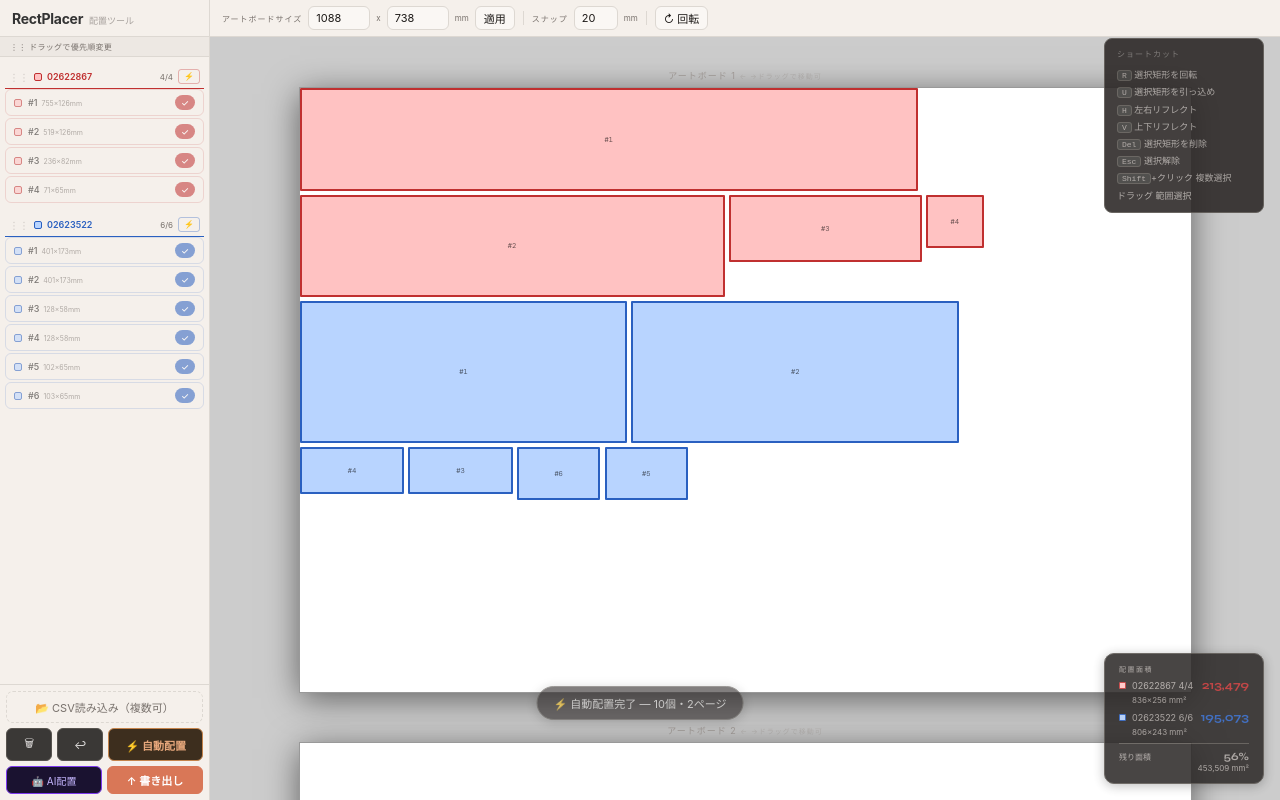
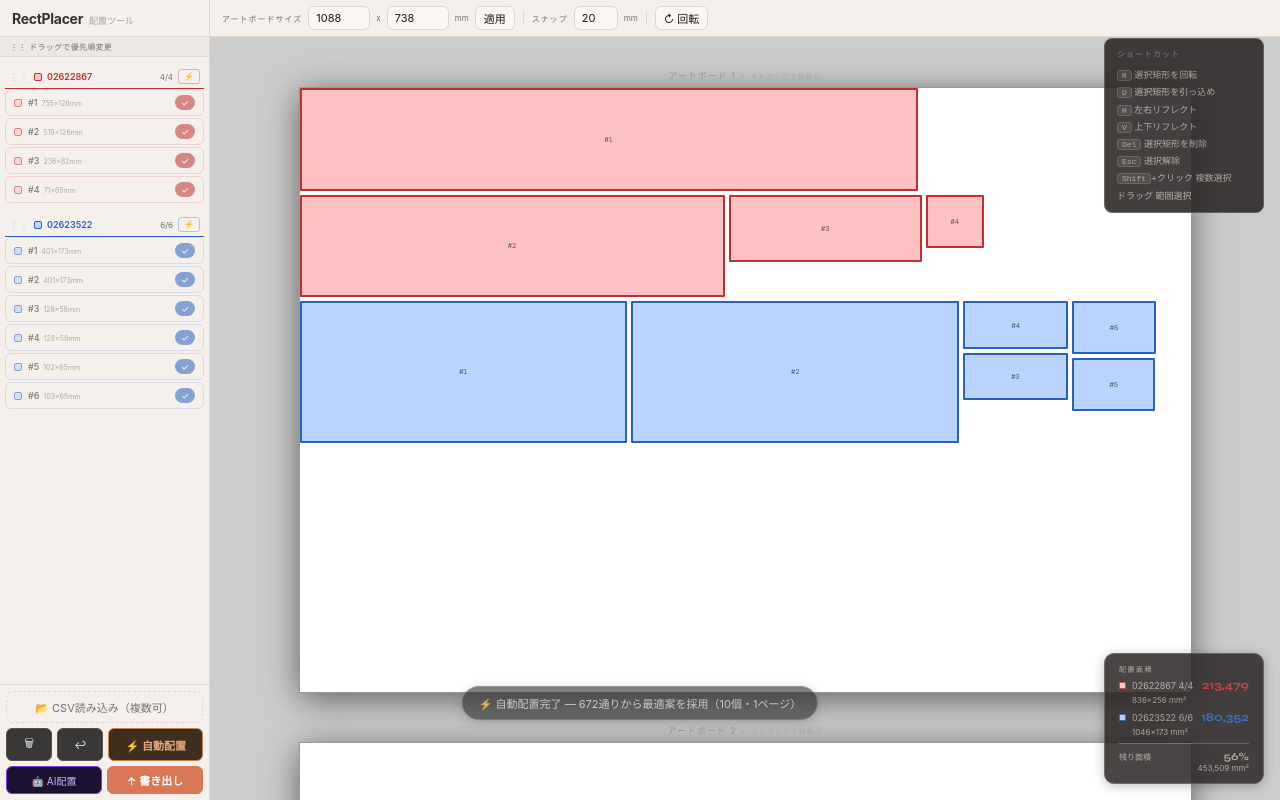
Before and after one commit to karabuki/yk, a plain HTML site: page index.html in a window 1280 px wide. Both pictures are taken after a click on the button "⚡ 自動配置". Drawn offline with nearby package versions, Linux system fonts and the light colour scheme; a web font is replaced by a local one.

Commit message:
Update index.html

```diff
--- a/index.html
+++ b/index.html
@@ -177,8 +177,7 @@ html,body{height:100%;width:100%;font-family:-apple-system,BlinkMacSystemFont,'S
     <div class="form-group"><label>ファイル名</label><input type="text" id="export-name" value="artboard"></div>
     <div class="form-group"><label>フォーマット</label>
       <select id="export-fmt"><option value="svg">SVG</option><option value="ai">AI (SVG)</option><option value="jpg">JPG</option><option value="pdf">PDF</option></select></div>
-    <div class="form-group"><label>単位</label>
-      <select id="export-unit"><option value="mm" selected>mm</option><option value="pt">pt</option><option value="px">px</option></select></div>
+
     <div class="modal-actions">
       <button class="btn" id="cancel-export" style="flex:1">キャンセル</button>
       <button class="btn accent" id="do-export" style="flex:1">ダウンロード</button>
@@ -1142,104 +1141,162 @@ function autoPlaceGroup(gid){
    AUTO PLACE  —  4パターン対応
    pattern: 'wide' | 'tall' | 'square' | 'balance'
 ══════════════════════════════════════════════════════ */
+/* ══════════════════════════════════════════════════════
+   AUTO PLACE v3 — 多パターン試行 + 棚の隙間埋め
+   ──────────────────────────────────────────────────
+   ① 各CSVグループごとに、条件を変えた棚詰めを数百通り試し、
+      グループのBBox面積が最小になるものを採用する
+      （向き / ソート順 / 高さ比率 / 棚の選び方 / 積み重ね）
+   ② 棚の中に「列」を作り、背の低い矩形を縦に積み重ねて
+      棚の高さの余白を埋める（隙間埋め）
+   グループ間は前グループの下端でスパッと切る。
+   入りきらなければ次のアートボードへ。
+══════════════════════════════════════════════════════ */
+const PACK_OPTS=(()=>{
+  const list=[];
+  for(const orient of['wide','asis','tall'])
+    for(const sort of['maxSide','area','height','width'])
+      for(const ratio of[0,0.3,0.4,0.5,0.6,0.7,0.85])
+        for(const policy of['last','firstfit'])
+          for(const stack of[true,false])
+            list.push({orient,sort,ratio,policy,stack});
+  return list;
+})();
+
+function orientItem(it,orient){
+  let w=it.w,h=it.h;
+  if(orient==='wide'&&h>w){w=it.h;h=it.w;}
+  else if(orient==='tall'&&w>h){w=it.h;h=it.w;}
+  return{w,h};
+}
+
+// 1つの条件でグループを棚詰めする（状態は変更しない）
+// floors: 各ボードの使用開始Y（前グループの下端+マージン）。足りなければ0で追加
+function packGroupTrial(items,opt,startBi,floors,W,H,m){
+  const oriented=items.map(it=>({it,...orientItem(it,opt.orient)}));
+  const key={
+    maxSide:o=>[Math.max(o.w,o.h),Math.min(o.w,o.h)],
+    area:o=>[o.w*o.h,Math.max(o.w,o.h)],
+    height:o=>[o.h,o.w],
+    width:o=>[o.w,o.h],
+  }[opt.sort];
+  oriented.sort((a,b)=>{const ka=key(a),kb=key(b);return kb[0]-ka[0]||kb[1]-ka[1]});
+
+  const states={};// bi -> {shelves:[]}
+  const st=bi=>states[bi]||(states[bi]={shelves:[]});
+  const floorOf=bi=>bi<floors.length?floors[bi]:0;
+  const out=[];
+
+  function tryBoard(bi,pw,ph){
+    const s=st(bi);
+    const shelves=s.shelves;
+    const cands=opt.policy==='last'?shelves.slice(-1):shelves;
+    for(const sh of cands){
+      const isLast=sh===shelves[shelves.length-1];
+      // ② 隙間埋め: 既存の列の下に積む
+      if(opt.stack){
+        for(const col of sh.cols){
+          if(pw<=col.w+1e-6&&col.usedH+m+ph<=sh.h+1e-6){
+            const y=sh.y+col.usedH+m;
+            col.usedH+=m+ph;
+            return{x:col.x,y};
+          }
+        }
+      }
+      // 新しい列として棚の右に置く
+      const fitsW=sh.x+pw<=W+1e-6;
+      const ratioOk=ph>=sh.h*opt.ratio-1e-6;
+      const fitsH=ph<=sh.h+1e-6||(isLast&&sh.y+ph<=H+1e-6);
+      if(fitsW&&ratioOk&&fitsH){
+        const x=sh.x;
+        if(ph>sh.h)sh.h=ph;
+        sh.cols.push({x,w:pw,usedH:ph});
+        sh.x+=pw+m;
+        return{x,y:sh.y};
+      }
+    }
+    // 新しい棚
+    const last=shelves[shelves.length-1];
+    const y=last?last.y+last.h+m:floorOf(bi);
+    if(pw<=W+1e-6&&y+ph<=H+1e-6){
+      shelves.push({y,h:ph,x:pw+m,cols:[{x:0,w:pw,usedH:ph}]});
+      return{x:0,y};
+    }
+    return null;
+  }
+
+  let fails=0;
+  for(const o of oriented){
+    let placed=false;
+    for(let bi=startBi;bi<startBi+30&&!placed;bi++){
+      const variants=o.w===o.h?[[o.w,o.h]]:[[o.w,o.h],[o.h,o.w]];
+      for(const[pw,ph]of variants){
+        const pos=tryBoard(bi,pw,ph);
+        if(pos){out.push({bi,x:pos.x,y:pos.y,w:pw,h:ph,item:o.it});placed=true;break;}
+      }
+    }
+    if(!placed)fails++;
+  }
+
+  // スコア: 失敗数 → 使ったボード数 → BBox面積合計 → 最終ボードの下端
+  const byBoard={};
+  for(const p of out)(byBoard[p.bi]=byBoard[p.bi]||[]).push(p);
+  let area=0,lastBi=startBi,bottom=0;
+  for(const bi in byBoard){
+    const ps=byBoard[bi];
+    const x1=Math.min(...ps.map(p=>p.x)),y1=Math.min(...ps.map(p=>p.y));
+    const x2=Math.max(...ps.map(p=>p.x+p.w)),y2=Math.max(...ps.map(p=>p.y+p.h));
+    area+=(x2-x1)*(y2-y1);
+    if(+bi>=lastBi){lastBi=+bi;bottom=y2;}
+  }
+  return{out,score:[fails,lastBi,area,bottom]};
+}
+
+function bestPackGroup(items,startBi,floors,W,H,m){
+  let best=null;
+  for(const opt of PACK_OPTS){
+    const r=packGroupTrial(items,opt,startBi,floors,W,H,m);
+    if(!best){best=r;continue;}
+    for(let i=0;i<r.score.length;i++){
+      if(r.score[i]<best.score[i]-1e-6){best=r;break;}
+      if(r.score[i]>best.score[i]+1e-6)break;
+    }
+  }
+  return best;
+}
+
 function autoPlace(){
   if(!rects.length){toast('CSVを読み込んでください');return}
   ap().forEach(p=>rmEl(p.id));boards=[];nextPlacedId=1;nextBoardId=1;clrSel();
+  eb(nextBoardId++);
 
   const sgs=[...csvGroups].sort((a,b)=>a.priority-b.priority);
-  eb(nextBoardId++);
-
-  const boardShelf={};
-  function getShelf(bid){
-    if(!boardShelf[bid])boardShelf[bid]={shelfX:0,shelfY:0,shelfH:0,shelfBaseH:0,nextY:0};
-    return boardShelf[bid];
-  }
-
-  for(let gi=0;gi<sgs.length;gi++){
-    const grp=sgs[gi];
-    // 最大辺降順ソート（大きい矩形から横長で詰める）
-    const items=rects.filter(r=>r.groupId===grp.id).map(r=>({...r}))
-      .sort((a,b)=>Math.max(b.w,b.h)-Math.max(a.w,a.h)||Math.min(b.w,b.h)-Math.min(a.w,a.h));
-
-    // このグループの開始Y = 前グループBBoxの下端
-    let groupStartY=0;
-    if(gi>0){
-      const prevPs=boards.flatMap(b=>b.placed).filter(p=>p.groupId===sgs[gi-1].id);
-      if(prevPs.length)groupStartY=Math.max(...prevPs.map(p=>p.y+p.h))+RECT_MARGIN;
-    }
-
-    // 高さ比率: 棚の基準高さ×0.5以上でないと別棚へ
-    // → サイズが揃った矩形のみ同じ行に並ぶ（省スペース）
-    const HEIGHT_RATIO=0.5;
-
-    for(const item of items){
-      // 最大辺を横（幅）にする
-      let pw=item.w, ph=item.h;
-      if(ph>pw){pw=item.h;ph=item.w;}
-
-      let done=false;
-      for(let bi=0;bi<boards.length&&!done;bi++){
-        const board=boards[bi];
-        const sh=getShelf(board.id);
-        const startY=gi===0?0:(bi===0?groupStartY:0);
-
-        // 棚のYが開始Yより前なら開始Yに移動
-        if(sh.shelfY<startY){
-          sh.shelfX=0;sh.shelfY=startY;sh.shelfH=0;sh.shelfBaseH=0;sh.nextY=startY;
-        }
-
-        // 高さ比率チェック: 棚の基準高さ×HEIGHT_RATIO以上かどうか
-        const heightOk=sh.shelfBaseH===0||ph>=sh.shelfBaseH*HEIGHT_RATIO;
-        const widthOk=sh.shelfX+pw<=artboardW;
-        const vertOk=sh.shelfY+ph<=artboardH;
-
-        if(widthOk&&vertOk&&heightOk){
-          // 現在の棚に配置
-          const pid=nextPlacedId++;
-          board.placed.push({id:pid,rectId:item.id,groupId:item.groupId,
-            x:sh.shelfX,y:sh.shelfY,w:pw,h:ph,
-            fill:item.fill,border:item.border,name:item.name});
-          if(sh.shelfBaseH===0)sh.shelfBaseH=ph;
-          sh.shelfH=Math.max(sh.shelfH,ph);
-          sh.nextY=Math.max(sh.nextY,sh.shelfY+sh.shelfH);
-          sh.shelfX+=pw+RECT_MARGIN;
-          done=true;
-        } else {
-          // 次の棚へ
-          const ny=sh.nextY+RECT_MARGIN;
-          if(ny+ph<=artboardH){
-            sh.shelfX=0;sh.shelfY=ny;sh.shelfH=ph;sh.shelfBaseH=ph;sh.nextY=ny+ph;
-            const pid=nextPlacedId++;
-            board.placed.push({id:pid,rectId:item.id,groupId:item.groupId,
-              x:0,y:ny,w:pw,h:ph,
-              fill:item.fill,border:item.border,name:item.name});
-            sh.shelfX=pw+RECT_MARGIN;
-            done=true;
-          }
-        }
-      }
-
-      if(!done){
-        const newBid=nextBoardId++;eb(newBid);
-        const board=boards[boards.length-1];
-        const sh=getShelf(board.id);
-        sh.shelfX=0;sh.shelfY=0;sh.shelfH=0;sh.shelfBaseH=0;sh.nextY=0;
-        if(pw<=artboardW&&ph<=artboardH){
-          const pid=nextPlacedId++;
-          board.placed.push({id:pid,rectId:item.id,groupId:item.groupId,
-            x:0,y:0,w:pw,h:ph,
-            fill:item.fill,border:item.border,name:item.name});
-          sh.shelfBaseH=ph;sh.shelfH=ph;sh.nextY=ph;sh.shelfX=pw+RECT_MARGIN;
-          done=true;
-        }
-        if(!done)toast('配置不可: '+item.name);
-      }
-    }
+  const floors=[0]; // 各ボードの次グループ開始Y
+  let trials=0;
+
+  for(const grp of sgs){
+    const items=rects.filter(r=>r.groupId===grp.id);
+    if(!items.length)continue;
+    // 開始ボード = 何か置かれている最後のボード
+    let startBi=0;
+    for(let i=0;i<floors.length;i++)if(floors[i]>0)startBi=i;
+    const best=bestPackGroup(items,startBi,floors,artboardW,artboardH,RECT_MARGIN);
+    trials+=PACK_OPTS.length;
+    for(const pl of best.out){
+      while(boards.length<=pl.bi)eb(nextBoardId++);
+      while(floors.length<=pl.bi)floors.push(0);
+      const it=pl.item;
+      boards[pl.bi].placed.push({id:nextPlacedId++,rectId:it.id,groupId:it.groupId,
+        x:roundMm(pl.x),y:roundMm(pl.y),w:pl.w,h:pl.h,
+        fill:it.fill,border:it.border,name:it.name});
+      floors[pl.bi]=Math.max(floors[pl.bi],pl.y+pl.h+RECT_MARGIN);
+    }
+    if(best.score[0]>0)toast('⚠ '+best.score[0]+'個が配置できませんでした');
   }
 
   while(boards.length<2)eb(nextBoardId++);
   renderBoards();renderSidebar();updateStats();
-  toast('⚡ 自動配置完了 — '+ap().length+'個・'+boards.length+'ページ');
+  toast('⚡ 自動配置完了 — '+trials+'通りから最適案を採用（'+ap().length+'個・'+boards.filter(b=>b.placed.length).length+'ページ）');
 }
 
 /* パターン別位置探索
@@ -1347,7 +1404,7 @@ document.getElementById('export-btn').onclick=()=>{
 };
 document.getElementById('cancel-export').onclick=()=>document.getElementById('export-modal').classList.remove('open');
 document.getElementById('do-export').onclick=()=>{
-  expFile(document.getElementById('export-name').value||'artboard',document.getElementById('export-fmt').value,document.getElementById('export-unit').value);
+  expFile(document.getElementById('export-name').value||'artboard',document.getElementById('export-fmt').value,'mm');
   document.getElementById('export-modal').classList.remove('open');
 };
 function cu(mm,u){if(u==='mm')return+mm.toFixed(4);if(u==='pt')return+(mm*2.8346).toFixed(4);return+(mm/0.2646).toFixed(4)}
```
